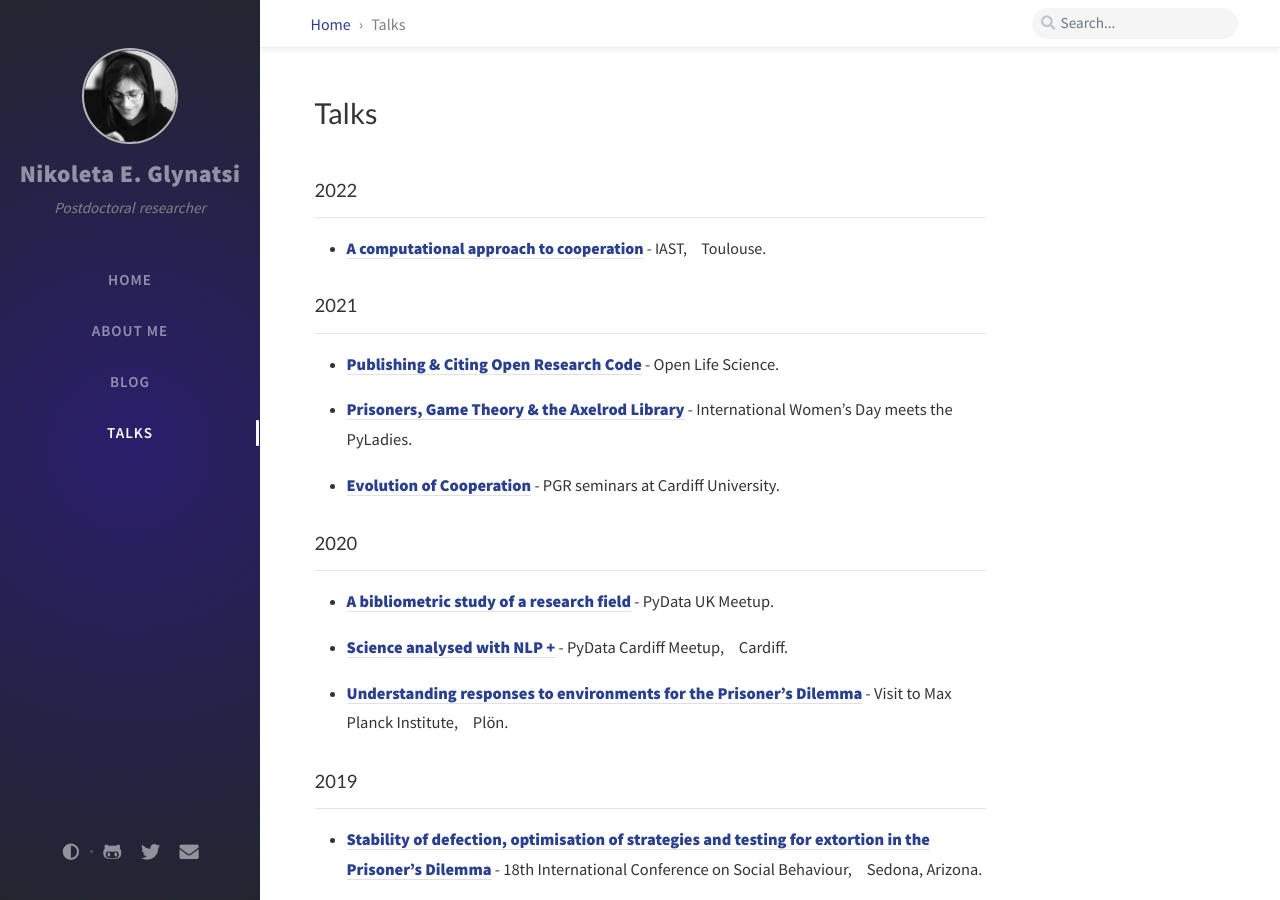
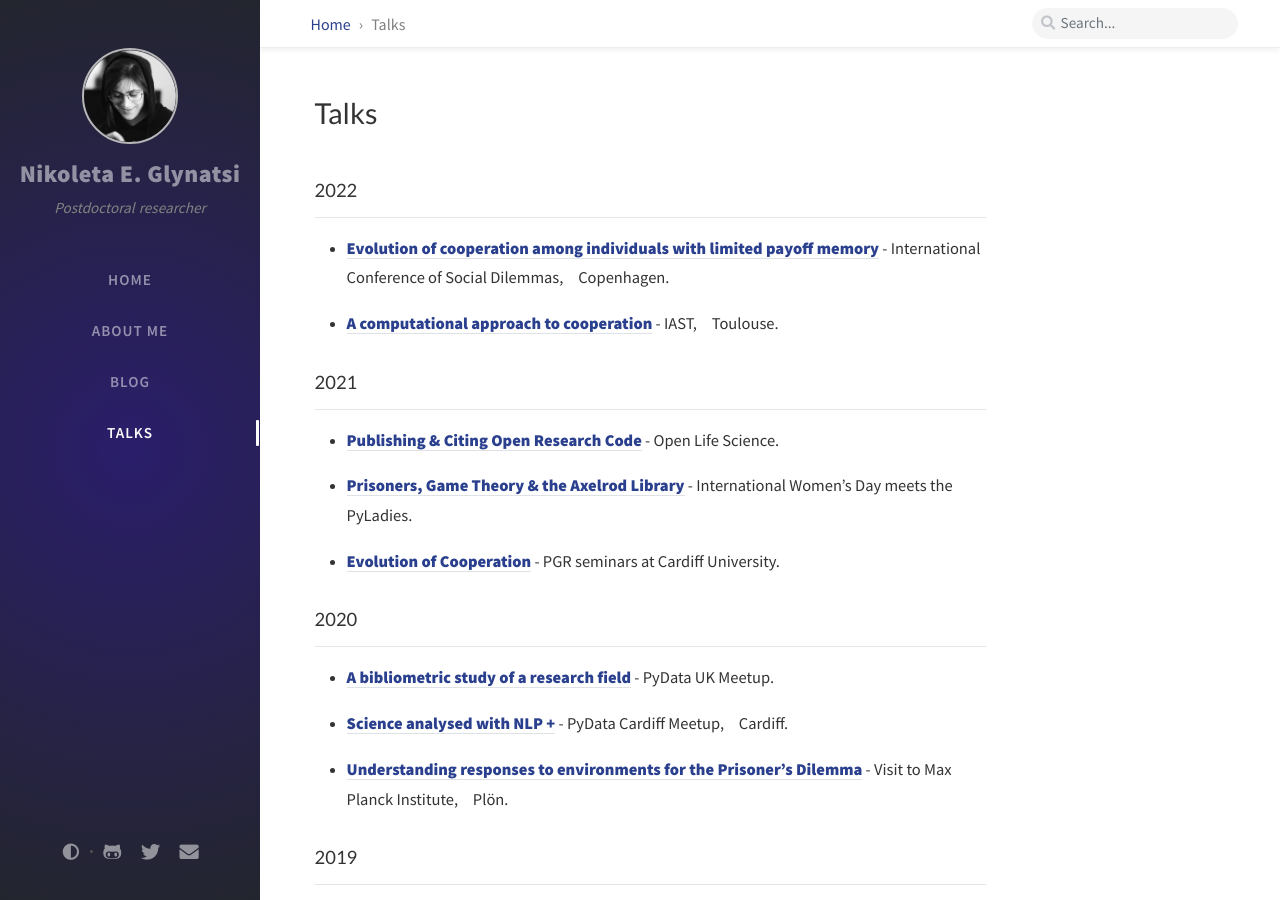
Before and after one commit to Nikoleta-v3/Nikoleta-v3.github.io, a Jekyll site: the page built from _tabs/talks.md, in a window 1280 px wide and 900 px high. Built offline with Jekyll 4.4.1, drawn with Linux system fonts in a browser that asks for light colours; nearby versions of some CDN libraries; comment, search, counter and statistics services are not loaded.

Commit message:
add ICSD talk to website

```diff
--- a/_layouts/blog.html
+++ b/_layouts/blog.html
@@ -4,7 +4,7 @@ layout: page
 ---
 
 
-<div id="archives" class="pl-xl-2">
+<div id="archives" class="pl-xl-3">
 {% for post in site.posts %}
   {% capture this_year %}{{ post.date | date: "%Y" }}{% endcapture %}
   {% capture pre_year %}{{ post.previous.date | date: "%Y" }}{% endcapture %}
--- a/_tabs/talks.md
+++ b/_tabs/talks.md
@@ -6,6 +6,9 @@ order: 4
 
 <h4>2022</h4>
 <hr>
+
++ [**Evolution of cooperation among individuals with limited payoff memory**]({{ site.pdfs }}/talks/2022-07-20-ICSD/main.pdf) -
+International Conference of Social Dilemmas,  &ensp; Copenhagen.
 
 + [**A computational approach to cooperation**]({{ site.pdfs }}/talks/2022-03-01-Toulouse/main.pdf) -
 IAST,  &ensp; Toulouse.
```
